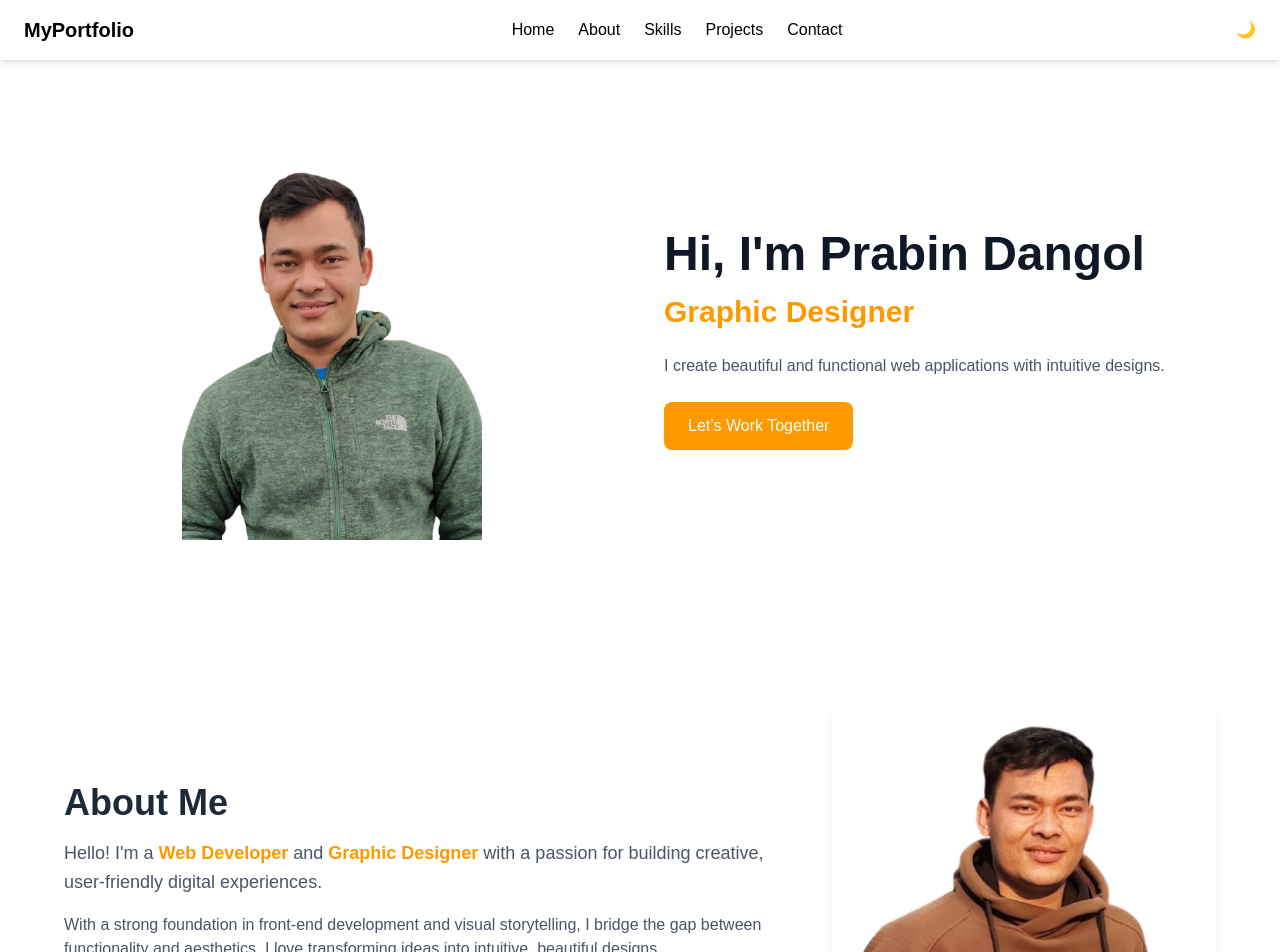
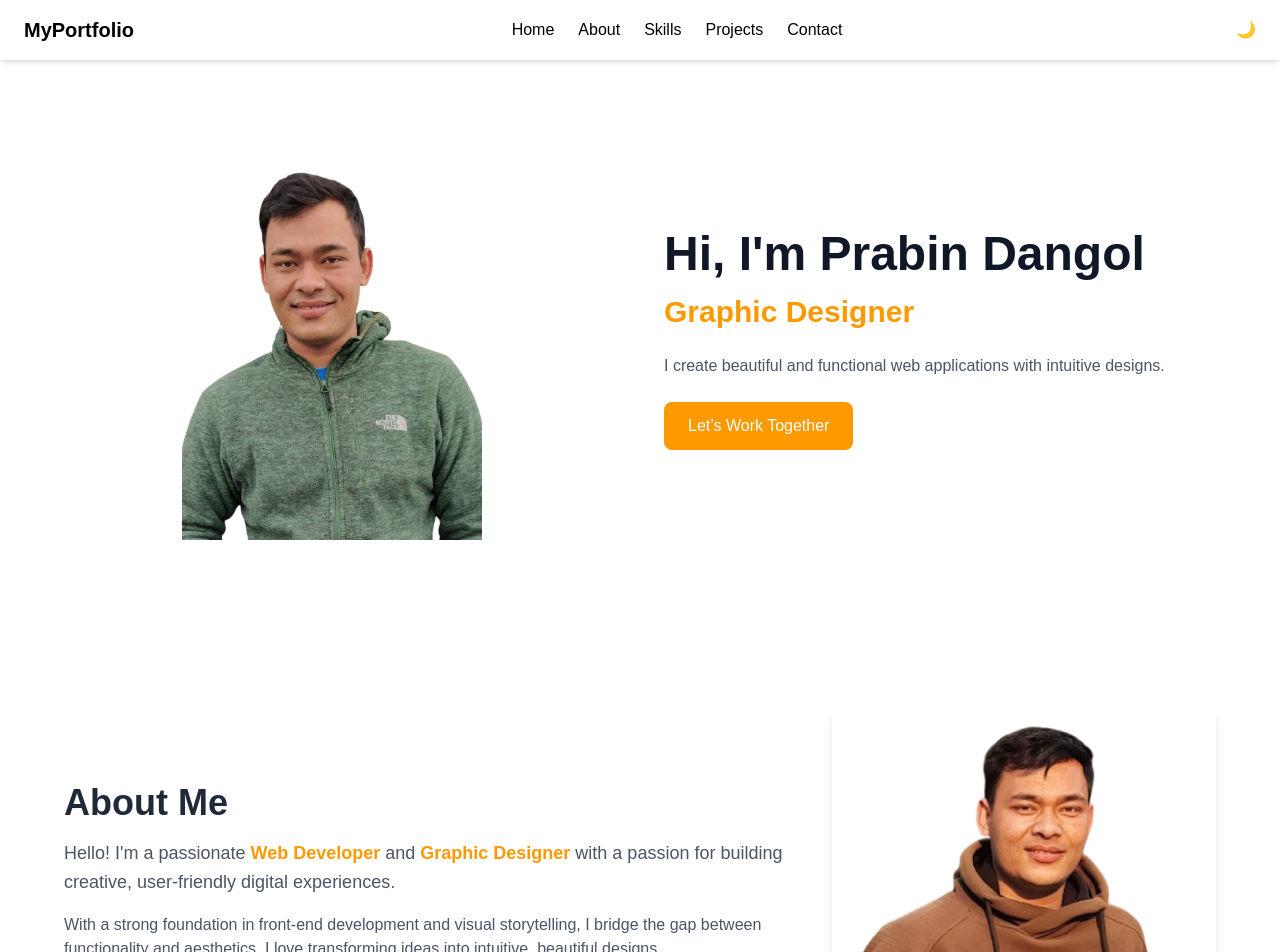
Before and after one commit to iamprabin-git/prabin_portfolio, a Next.js app: page / in a window 1280 px wide. Shown: the top 952 px of the page. Built offline with nearby package versions, Linux system fonts and the light colour scheme.

Commit message:
error handle
Signed-off-by: Prabin Dangol <dprabin23@gmail.com>

```diff
--- a/src/components/About.js
+++ b/src/components/About.js
@@ -20,15 +20,12 @@ export default function AboutSection() {
             About Me
           </h2>
           <p className="text-lg text-gray-600 dark:text-gray-300 mb-4 leading-relaxed">
-            Hello! I'm a{" "}
-            <span className="text-amber-500 font-semibold">Web Developer</span>{" "}
-            and{" "}
-            <span className="text-amber-500 font-semibold">
-              Graphic Designer
-            </span>{" "}
-            with a passion for building creative, user-friendly digital
-            experiences.
-          </p>
+  {`Hello! I'm a passionate `}
+  <span className="text-amber-500 font-semibold">Web Developer</span>
+  {` and `}
+  <span className="text-amber-500 font-semibold">Graphic Designer</span>
+  {` with a passion for building creative, user-friendly digital experiences.`}
+</p>
           <p className="text-gray-600 dark:text-gray-400">
             With a strong foundation in front-end development and visual
             storytelling, I bridge the gap between functionality and aesthetics.
--- a/src/components/Hero.js
+++ b/src/components/Hero.js
@@ -36,8 +36,8 @@ export default function HeroSection() {
           className="flex-1 text-center md:text-left"
         >
           <h1 className="text-4xl md:text-5xl font-bold text-gray-900 dark:text-white mb-4">
-            Hi, I'm Prabin Dangol
-          </h1>
+           {`Hi, I'm Prabin Dangol
+          `} </h1>
 
           <TypeAnimation
             sequence={[
```
